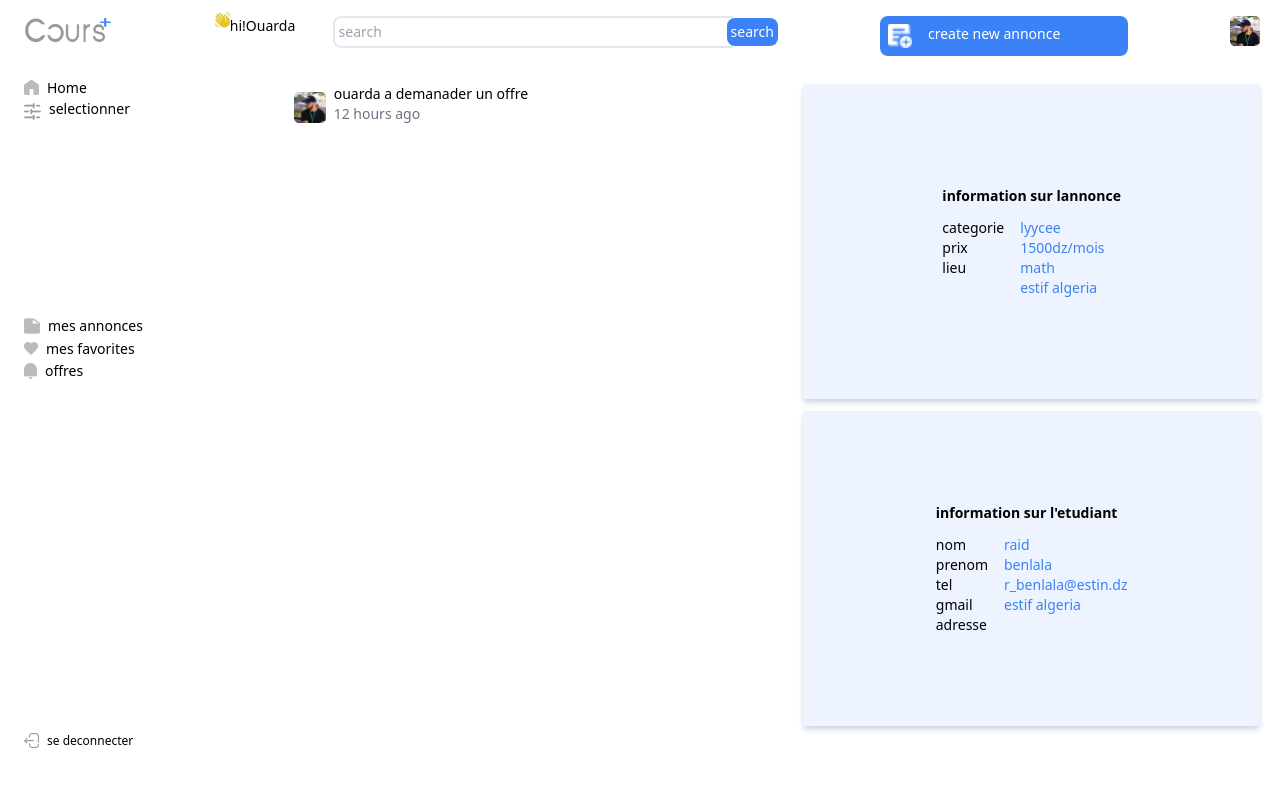
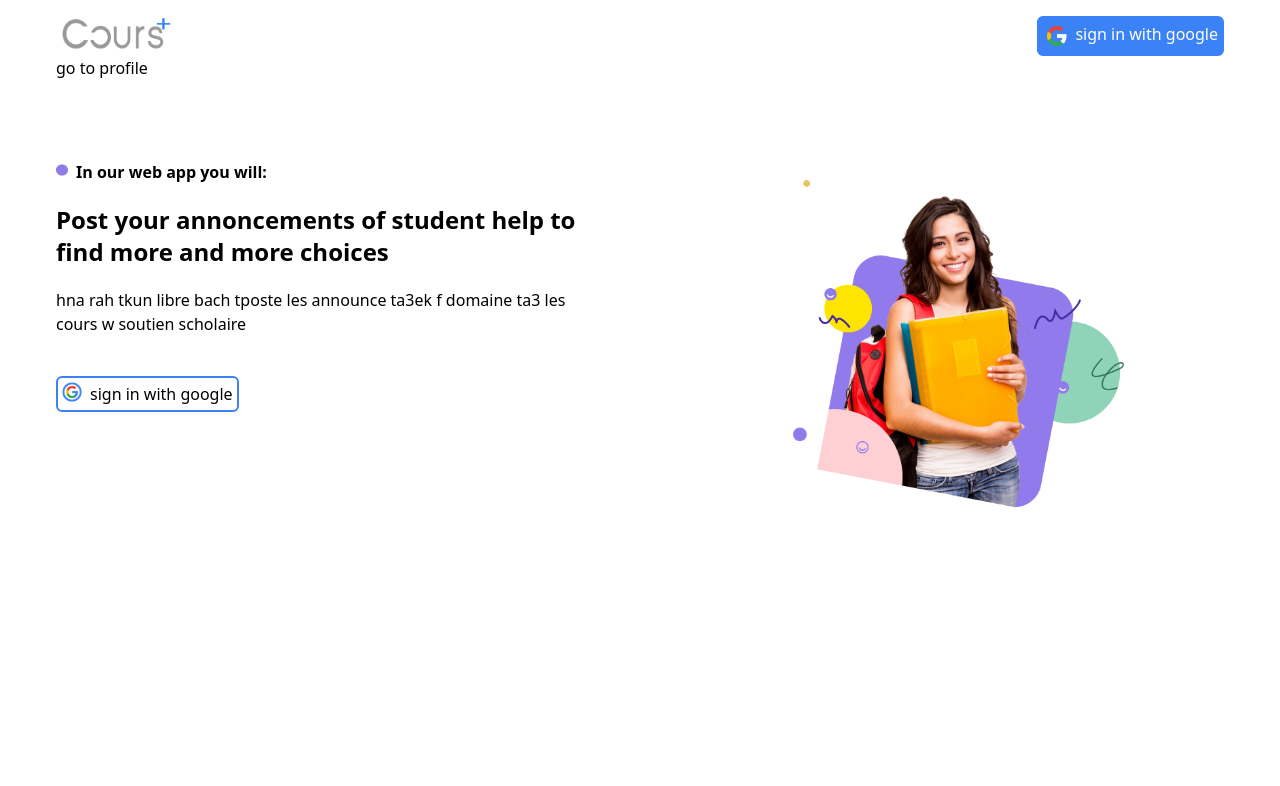
Before and after one commit to sarabentafat/projetGl, a React (Create React App) app in the folder client/: page /offre in a window 1280 px wide. Shown: the top 786 px of the page. Built offline with nearby package versions, Linux system fonts and the light colour scheme; what tw-elements would draw is missing.

Commit message:
add login success to front

```diff
--- a/client/src/App.js
+++ b/client/src/App.js
@@ -1,29 +1,45 @@
-
-import { BrowserRouter as Router, Routes, Route } from "react-router-dom";
+import {
+  BrowserRouter as Router,
+  Routes,
+  Route,
+  Navigate,
+} from "react-router-dom";
 import AddAnnonce from "./pages/AddAnnonce";
+import React, { useContext } from "react";
 import Offre from "./pages/Offre";
 import Landing from "./pages/Landing";
 import Home from "./pages/Home";
 import Favorites from "./pages/Favorites";
 import MesAnnonces from "./pages/MesAnnonces";
-import Map from "./pages/Map"
-
+// import Map from "./pages/Map";
+import { Context } from "./context/Context";
+import LoginSuccess from "./pages/LoginSuccess";
 
 function App() {
+  const { user } = useContext(Context);
+  console.log(user);
+
   return (
     <div className="App">
-            <Router>
+      <Router>
         <Routes>
-          <Route path="/" exact element={<Landing />} />
-          <Route path="/offre" exact element={<Offre />} />
-          <Route path="/addannounce" exact element={<AddAnnonce />} />
-          <Route path="/home" exact element={<Home />} />
-          <Route path="/mesfavorites" element={<Favorites/>}/>
-          <Route path="/mesannonces" element={<MesAnnonces/>}/>
-
-
-
-
+          <Route path="/" exact element={user ? <Home /> : <Landing />} />
+          <Route path="/offre" exact element={user ? <Offre /> : <Landing />} />
+          <Route
+            path="/addannounce"
+            exact
+            element={user ? <AddAnnonce /> : <Landing />}
+          />
+          <Route path="/home" exact element={user ? <Home /> : <Landing />} />
+          <Route
+            path="/mesfavorites"
+            element={user ? <Favorites /> : <Landing />}
+          />
+          <Route
+            path="/mesannonces"
+            element={user ? <MesAnnonces /> : <Landing />}
+          />
+          <Route path="/success" element={user ? <Home /> : <LoginSuccess />} />
         </Routes>
       </Router>
       {/* <Map
@@ -32,10 +48,8 @@ function App() {
         containerElement={<div style={{ height: `400px` }} />}
         mapElement={<div style={{ height: `100%` }} />}
       /> */}
-
     </div>
   );
 }
 
-
 export default App;
--- a/client/src/api/endPoints.js
+++ b/client/src/api/endPoints.js
@@ -1,8 +1,9 @@
 const ENDPOINTS = {
   LOGIN: "/auth/login/",
-  SIGNUP: "/auth/signup/",
+  SIGNUP: "/auth/register/",
   PRODUCTS: "/products/",
   CONVERSATIONS: "/conversations/",
+  PROFILE: "/auth/profile",
 };
 
 export default ENDPOINTS;
--- a/client/src/api/socketEvents.js
+++ /dev/null
@@ -1,11 +0,0 @@
-const socketEvents = {
-  SETUP: "SETUP",
-  CONNECTED: "CONNECTED",
-  TYPING: "TYPING",
-  STOP_TYPING: "STOP_TYPING",
-  JOIN_CHAT: "JOIN_CHAT",
-  NEW_MESSAGE: "NEW_MESSAGE",
-  MESSAGE_RECIEVED: "MESSAGE_RECIEVED",
-};
-
-export default socketEvents;
--- a/client/src/pages/Landing.jsx
+++ b/client/src/pages/Landing.jsx
@@ -1,54 +1,104 @@
-import React from 'react'
-import landingPic from '../assets/landingPic.png'
+import React from "react";
+import landingPic from "../assets/landingPic.png";
 import { HashLink as Link } from "react-router-hash-link";
-import googleIcon from '../assets/googleIcon.png'
+import googleIcon from "../assets/googleIcon.png";
 import tw from "tailwind-styled-components";
-import googleIcon2 from '../assets/googleicon2.png'
-import ellipse from '../assets/ellipse.png'
-import logo from '../assets/logo.png'
+import googleIcon2 from "../assets/googleicon2.png";
+import ellipse from "../assets/ellipse.png";
+import logo from "../assets/logo.png";
 // const StyledProduct = tw.div`
 // text-3xl font-bold underline
 // `;
 function Landing() {
+  const googleLoginUrl = "http://localhost:5000/auth/login";
+
+  const redirectToGoogleSSO = async () => {
+    window.open(googleLoginUrl, "_self"); // new tab in the current one
+  };
+  // const redirectToGoogleSSO = async () => {
+  //   window.open(googleLoginUrl, "_self");
+  //   // Check for redirect after a certain amount of time
+  //   console.log("detecting0 ...");
+  //   setTimeout(() => {
+  //     console.log("detecting ...");
+  //     if (window.location.href !== googleLoginUrl) {
+  //       console.log("Redirect detected to:", window.location.href);
+  //     } else {
+  //       console.log("No redirect detected");
+  //     }
+  //   }, 3000); // 1000ms = 1s
+  // };
+  // const redirectToGoogleSSO = async () => {
+  //   const originalUrl = window.location.href;
+
+  //   window.addEventListener("beforeunload", function listener() {
+  //     window.removeEventListener("beforeunload", listener);
+
+  //     if (window.location.href !== originalUrl) {
+  //       console.log("Redirect detected to:", window.location.href);
+  //     } else {
+  //       console.log("No redirect detected");
+  //     }
+  //   });
+
+  //   window.open(googleLoginUrl, "_self");
+  // };
+
   return (
-    <div className='p-4 mx-10  '>
-      <div className='flex justify-between'>
-       <img src={logo} alt="" className='w-15 h-10' />
-        <div className=''>
-          <button className='border-2 border-blue-500 rounded-md font-thin p-1 flex bg-blue-500 text-white  '>
-            <img src={googleIcon2 } alt="" className='w-5 m-1 mr-2
-              ' />
-            sign in with google </button>
+    <div className="p-4 mx-10  ">
+      <div className="flex justify-between">
+        <img src={logo} alt="" className="w-15 h-10" />
+        <div className="">
+          <button
+            className="border-2 border-blue-500 rounded-md font-thin p-1 flex bg-blue-500 text-white  "
+            onClick={redirectToGoogleSSO}
+          >
+            <img
+              src={googleIcon2}
+              alt=""
+              className="w-5 m-1 mr-2
+              "
+            />
+            sign in with google{" "}
+          </button>
         </div>
       </div>
 
-      <Link to="/offre">
-        {" "}
-        go to profile
-      </Link>
+      <Link to="/offre"> go to profile</Link>
 
-      <div className='md:flex mt-20'>
+      <div className="md:flex mt-20">
         <div>
-          <h1 className='font-bold flex'><img src={ellipse} alt="" className='w-3 h-3 mt-1 mr-2' />
-            In our web app you will:</h1>
-          <div className='font-bold text-2xl py-5'>Post your annoncements
-            of student help to find
-            more and more choices</div>
-          <p>hna rah tkun libre bach tposte les announce ta3ek f
-            domaine ta3 les cours w soutien scholaire</p>
-          <button className='border-2 border-blue-500 rounded-md font-thin p-1 flex mt-10'>
-            <img src={googleIcon} alt="" className='w-5 mr-2
-              ' />
-            sign in with google </button>
+          <h1 className="font-bold flex">
+            <img src={ellipse} alt="" className="w-3 h-3 mt-1 mr-2" />
+            In our web app you will:
+          </h1>
+          <div className="font-bold text-2xl py-5">
+            Post your annoncements of student help to find more and more choices
+          </div>
+          <p>
+            hna rah tkun libre bach tposte les announce ta3ek f domaine ta3 les
+            cours w soutien scholaire
+          </p>
+          <button
+            className="border-2 border-blue-500 rounded-md font-thin p-1 flex mt-10"
+            onClick={redirectToGoogleSSO}
+          >
+            <img
+              src={googleIcon}
+              alt=""
+              className="w-5 mr-2
+              "
+            />
+            sign in with google{" "}
+          </button>
         </div>
-        <div className='flex justify-center mr-[100px] pt-5 sm:w-[75%] '>
-
+        <div className="flex justify-center mr-[100px] pt-5 sm:w-[75%] ">
           <img src={landingPic} alt="student" />
         </div>
       </div>
       {/* <StyledProduct>hello</StyledProduct> */}
     </div>
-  )
+  );
 }
 
-export default Landing
+export default Landing;
--- /dev/null
+++ b/client/src/pages/LoginSuccess.jsx
@@ -0,0 +1,37 @@
+import React from "react";
+import { useEffect, useContext } from "react";
+import { useNavigate } from "react-router-dom";
+import ActionsTypes from "../context/ActionsTypes";
+import ENDPOINTS from "../api/endPoints";
+import axios from "../api/Axios";
+import { Context } from "../context/Context.js";
+
+function LoginSuccess() {
+  const navigate = useNavigate();
+  const { dispatch } = useContext(Context);
+  useEffect(() => {
+    const getProfile = async () => {
+      dispatch({ type: ActionsTypes.LOGIN_START });
+      try {
+        const response = await axios.get(ENDPOINTS.PROFILE);
+        if (response.data) {
+          dispatch({
+            type: ActionsTypes.LOGIN_SUCESS,
+            payload: response.data,
+          });
+          navigate("/home", { replace: true });
+        }
+      } catch (err) {
+        console.log(err);
+        dispatch({ type: ActionsTypes.LOGIN_FAILURE });
+      }
+    };
+
+    setTimeout(() => {
+      getProfile();
+    }, 1000);
+  }, []);
+  return <div>LoginSuccess</div>;
+}
+
+export default LoginSuccess;
```
Also changed, not shown: client/src/context/Context.js (+6 -1 lines), client/src/index.js (+9 -8 lines), 2 other files (tests, documents, lock files or other folders).
